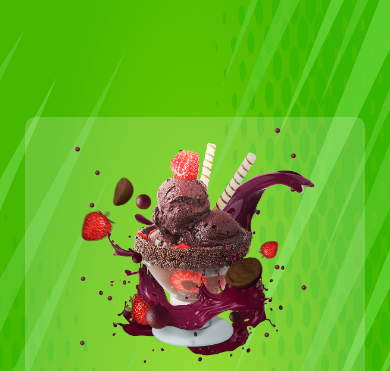
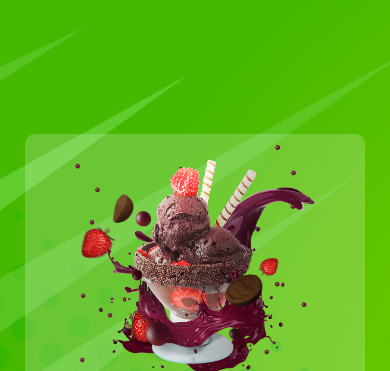
Before and after one commit to PitterBonoto/Acai-delivery-login, a plain HTML site: page index.html in a window 390 px wide. Shown: the top 371 px of the page. Drawn offline with nearby package versions, Linux system fonts and the light colour scheme.

Commit message:
responsividade

```diff
--- a/style.css
+++ b/style.css
@@ -6,20 +6,22 @@
 }
 
 body {
+    width: 100vw;
+    height: 100vh;
     display: flex;
     justify-content: center;
+    align-items: center;
     background-image: url(./assets/fundo-verde-animação.jpg);
-    background-size: 100vw 100vh;
+    background-size: cover;
     background-repeat: no-repeat;
-
 }
 
 main {
     display: flex;
     flex-direction: column;
+    justify-content: center;
     align-items: center;
     background-color: #FFFFFF33;
-    margin-top: 15px;
     padding: 10px 20px;
     border-radius: 10px;
 }
@@ -32,14 +34,12 @@ h1 {
     color: #570947;
     text-shadow: 1px 1px 10px #FFFFFF;
     margin-bottom: 15px;
-
 }
 
 div {
     display: flex;
     flex-direction: column;
     width: 300px;
-
 }
 
 label {
@@ -119,12 +119,3 @@ span {
 span:hover {
     color:#570947
 }
-
-
-@media screen and (max-width: 1200px) and (min-height: 670px) {
-
-   main {
-    margin-top: 30%;
-   }
-
-    }
```
